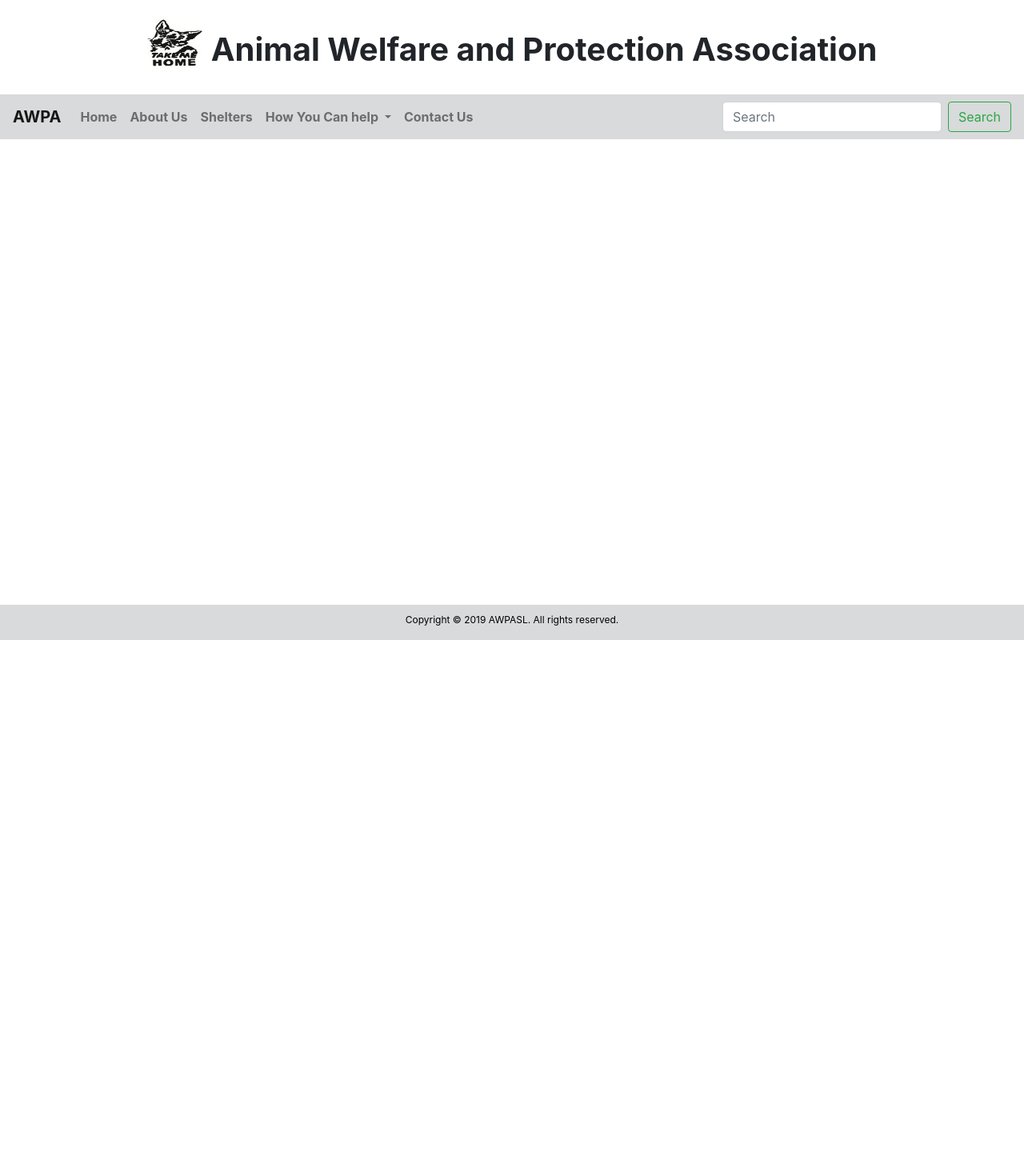
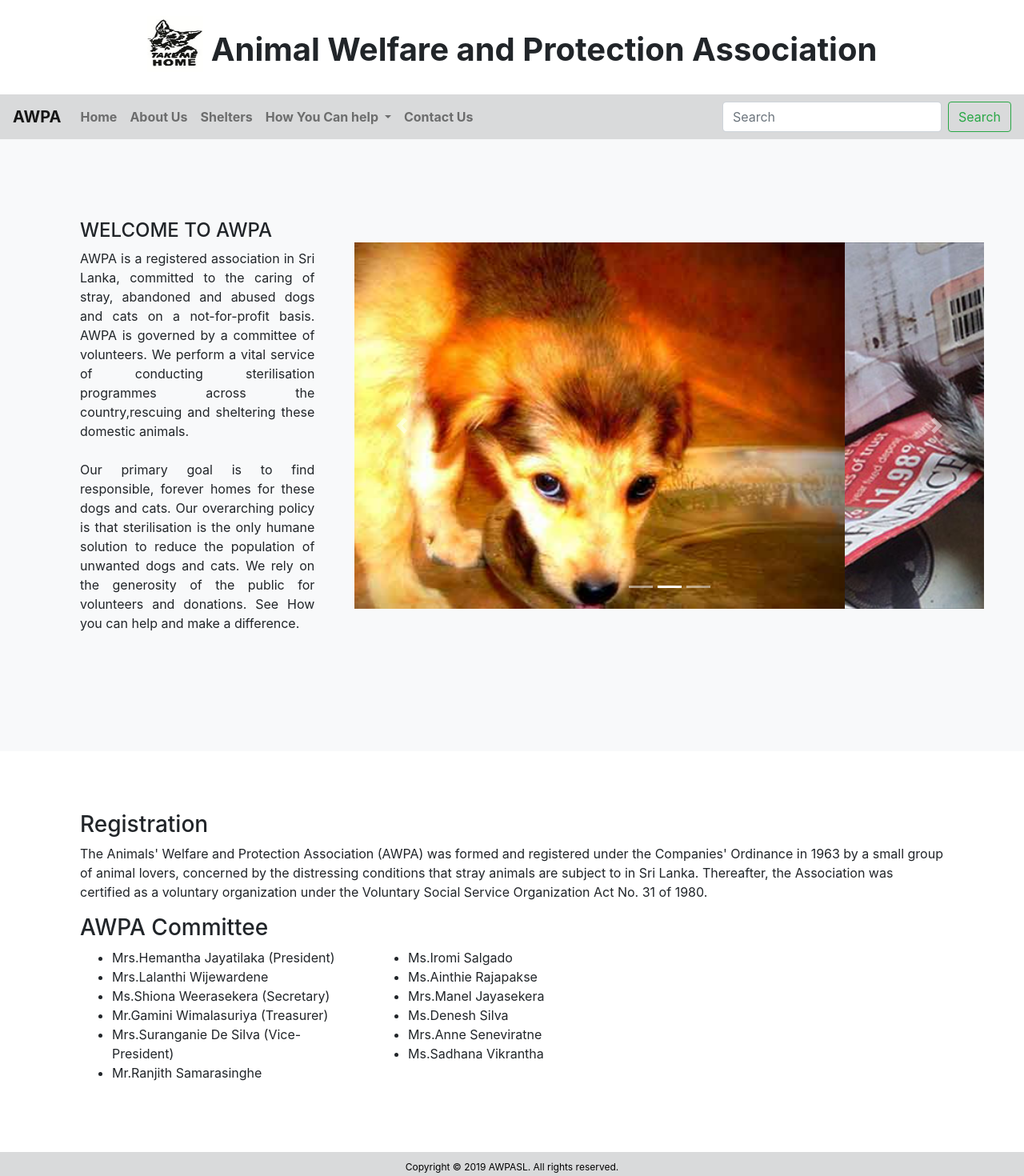
Before and after one commit to shabthi/PetCare, an Angular app: page / in a window 1280 px wide. Shown: the top 1470 px of the page at 80% size. Before the commit the page ends 800 px from the top, so only its background shows below. Built offline with nearby package versions, Linux system fonts and the light colour scheme.

Commit message:
Home page & About us

```diff
--- /dev/null
+++ b/src/app/about/about.component.html
@@ -0,0 +1,29 @@
+<section id="about-us">
+  <div id="content" class="container-fluid">
+    <h3>Registration</h3>
+    <p>The Animals' Welfare and Protection Association (AWPA) was formed and registered under the Companies' Ordinance in 1963 by a small group of animal lovers, concerned by the distressing conditions that stray animals are subject to in Sri Lanka. Thereafter, the Association was certified as a voluntary organization under the Voluntary Social Service Organization Act No. 31 of 1980.</p>
+    <h3>AWPA Committee</h3>
+    <div class="row">
+      <div class="col-4">
+        <ul>
+          <li>Mrs.Hemantha Jayatilaka	(President)</li>
+          <li>Mrs.Lalanthi Wijewardene</li>
+          <li>Ms.Shiona Weerasekera	(Secretary)</li>
+          <li>Mr.Gamini Wimalasuriya	(Treasurer)</li>
+          <li>Mrs.Suranganie De Silva (Vice-President)</li>
+          <li>Mr.Ranjith Samarasinghe  </li>
+        </ul>
+      </div>
+      <div class="col-4">
+        <ul>
+          <li>Ms.Iromi Salgado</li>
+          <li>Ms.Ainthie Rajapakse</li>
+          <li>Mrs.Manel Jayasekera</li>
+          <li>Ms.Denesh Silva</li>
+          <li>Mrs.Anne Seneviratne</li>
+          <li>Ms.Sadhana Vikrantha</li>
+        </ul>
+      </div>
+    </div>
+  </div>
+</section>
--- /dev/null
+++ b/src/app/about/about.component.ts
@@ -0,0 +1,15 @@
+import { Component, OnInit } from '@angular/core';
+
+@Component({
+  selector: 'app-about',
+  templateUrl: './about.component.html',
+  styleUrls: ['./about.component.css']
+})
+export class AboutComponent implements OnInit {
+
+  constructor() { }
+
+  ngOnInit() {
+  }
+
+}
--- a/src/app/app.component.html
+++ b/src/app/app.component.html
@@ -4,7 +4,8 @@
   <div id="content-wrap">
 
     <app-header></app-header>
-
+    <app-home></app-home>
+    <app-about></app-about>
     <app-footer></app-footer>
 
   </div>
--- a/src/app/app.module.ts
+++ b/src/app/app.module.ts
@@ -5,13 +5,17 @@ import { AppComponent } from './app.component';
 import { HeaderComponent } from './header/header.component';
 import { NavigationComponent } from './navigation/navigation.component';
 import { FooterComponent } from './footer/footer.component';
+import { HomeComponent } from './home/home.component';
+import { AboutComponent } from './about/about.component';
 
 @NgModule({
   declarations: [
     AppComponent,
     HeaderComponent,
     NavigationComponent,
-    FooterComponent
+    FooterComponent,
+    HomeComponent,
+    AboutComponent
   ],
   imports: [
     BrowserModule
--- /dev/null
+++ b/src/app/home/home.component.html
@@ -0,0 +1,45 @@
+<section id="home">
+  <!-- start slider -->
+  <div id="home-content" class="container-fluid">
+    <div class="row align-items-center no-gutters mb-4 mb-lg-5">
+      <div class="col-xl-4 col-lg-5">
+        <div id="featured-text" class="text-justify">
+          <h4>WELCOME TO AWPA</h4>
+          <p class="text-black-50 mb-0">AWPA is a registered association in Sri Lanka, committed to the caring of stray, abandoned and abused dogs and cats on a not-for-profit basis. AWPA is governed by a committee of volunteers. We perform a vital service of conducting sterilisation programmes across the country,rescuing and sheltering these domestic animals. </p>
+          <br>
+          <p class="text-black-50 mb-0">Our primary goal is to find responsible, forever homes for these dogs and cats. Our overarching policy is that sterilisation is the only humane solution to reduce the population of unwanted dogs and cats. We rely on the generosity of the public for volunteers and donations. See How you can help and make a difference.</p>
+        </div>
+      </div>
+      <div class="col-xl-8 col-lg-7">
+        <!-- Slider -->
+        <div id="carousel-home" class="carousel slide" data-ride="carousel">
+            <ol class="carousel-indicators">
+                <li data-target="#carousel-home" data-slide-to="0" class="active"></li>
+                <li data-target="#carousel-home" data-slide-to="1"></li>
+                <li data-target="#carousel-home" data-slide-to="2"></li>
+            </ol>
+            <div class="carousel-inner">
+              <div class="carousel-item active">
+                <img class="d-block w-100" src="assets/images/1.jpg" alt="First slide">
+              </div>
+              <div class="carousel-item">
+                <img class="d-block w-100" src="assets/images/2.jpg" alt="Second slide">
+              </div>
+              <div class="carousel-item">
+                <img class="d-block w-100" src="assets/images/4.jpg" alt="Third slide">
+              </div>
+            </div>
+            <a class="carousel-control-prev" href="#carousel-home" role="button" data-slide="prev">
+              <span class="carousel-control-prev-icon" aria-hidden="true"></span>
+              <span class="sr-only">Previous</span>
+            </a>
+            <a class="carousel-control-next" href="#carousel-home" role="button" data-slide="next">
+              <span class="carousel-control-next-icon" aria-hidden="true"></span>
+              <span class="sr-only">Next</span>
+            </a>
+          </div>
+        <!-- end slider -->
+      </div>
+    </div>
+  </div>
+</section>
--- /dev/null
+++ b/src/app/home/home.component.ts
@@ -0,0 +1,15 @@
+import { Component, OnInit } from '@angular/core';
+
+@Component({
+  selector: 'app-home',
+  templateUrl: './home.component.html',
+  styleUrls: ['./home.component.css']
+})
+export class HomeComponent implements OnInit {
+
+  constructor() { }
+
+  ngOnInit() {
+  }
+
+}
--- a/src/styles.css
+++ b/src/styles.css
@@ -63,3 +63,19 @@ nav{
     /* padding:10px 0.1px; */
     /* padding-bottom: 0.1px; */
 }
+
+#home-content{
+    padding:50px 50px;
+    background:#f8f9fa;
+}
+
+#featured-text{
+    padding:50px;
+}
+
+#content{
+    /* width: */
+    /* height:700px; */
+    padding:75px 100px;
+    /* background:#f8f9fa; */
+}
```
Also changed, not shown: src/app/about/about.component.css (added), src/app/home/home.component.css (added), 2 other files (tests, documents, lock files or other folders).
